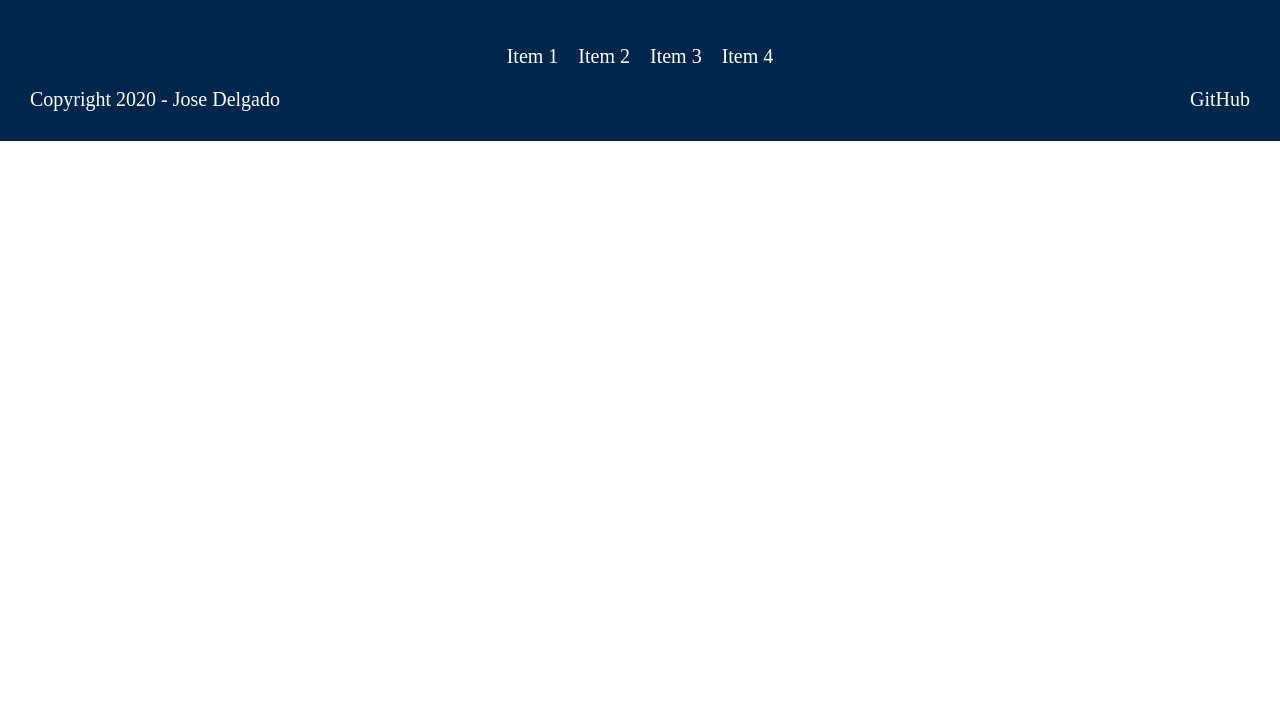
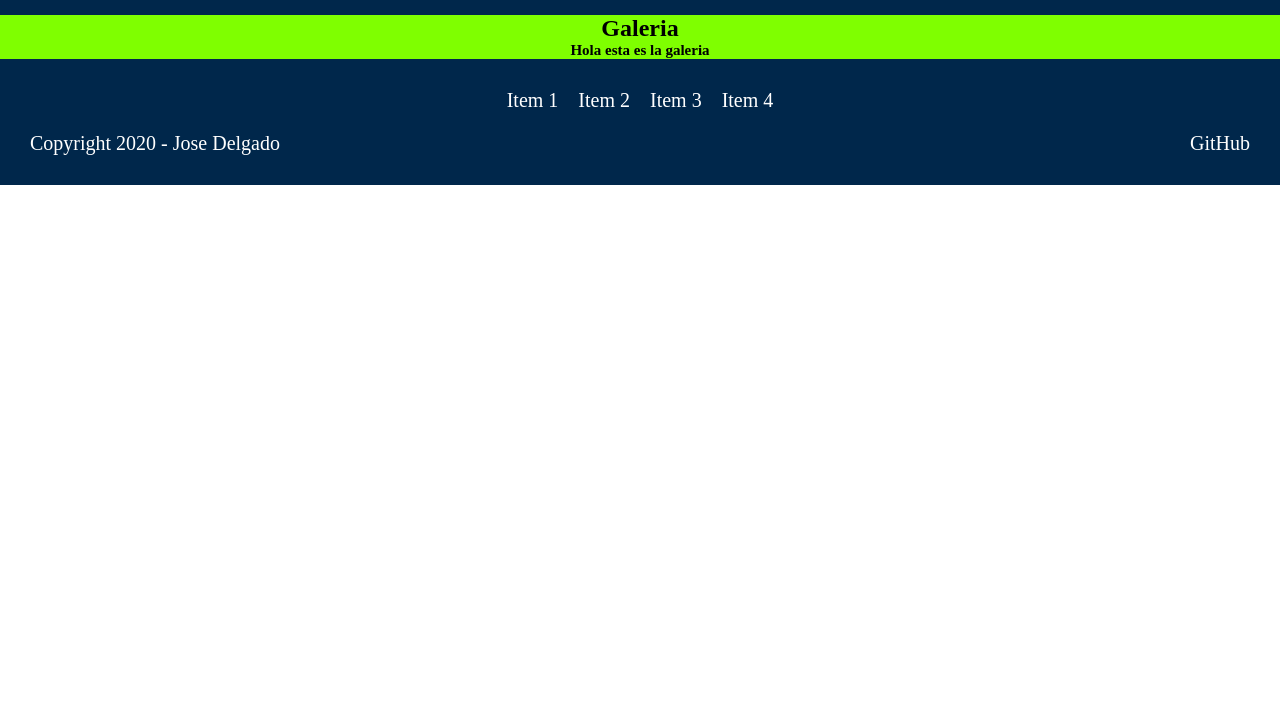
Before and after one commit to JoseEDelgadoG/Git, a plain HTML site: page index.html in a window 1280 px wide. Shown: the part 82-800 px from the top of the page. Drawn offline with Linux system fonts and the light colour scheme.

Commit message:
Agregue un parrafo en Galeria

```diff
--- a/css/estilos.css
+++ b/css/estilos.css
@@ -36,6 +36,18 @@ header li a {
     color: WHITE;
     font-weight: bold;
     font-size: 30px;
+}
+
+/* Galeria */
+
+.galeria {
+    text-align: center;
+    background: chartreuse;
+}
+
+.galeria p {
+    font-size: 15px;
+    font-weight: bold;
 }
 
 /* footer */
--- a/index.html
+++ b/index.html
@@ -20,6 +20,11 @@
         </nav>
     </header>
 
+    <section class="galeria">
+        <h2>Galeria</h2>
+        <p>Hola esta es la galeria</p>
+    </section>
+
     <footer>
         <nav>
             <ul>
```
